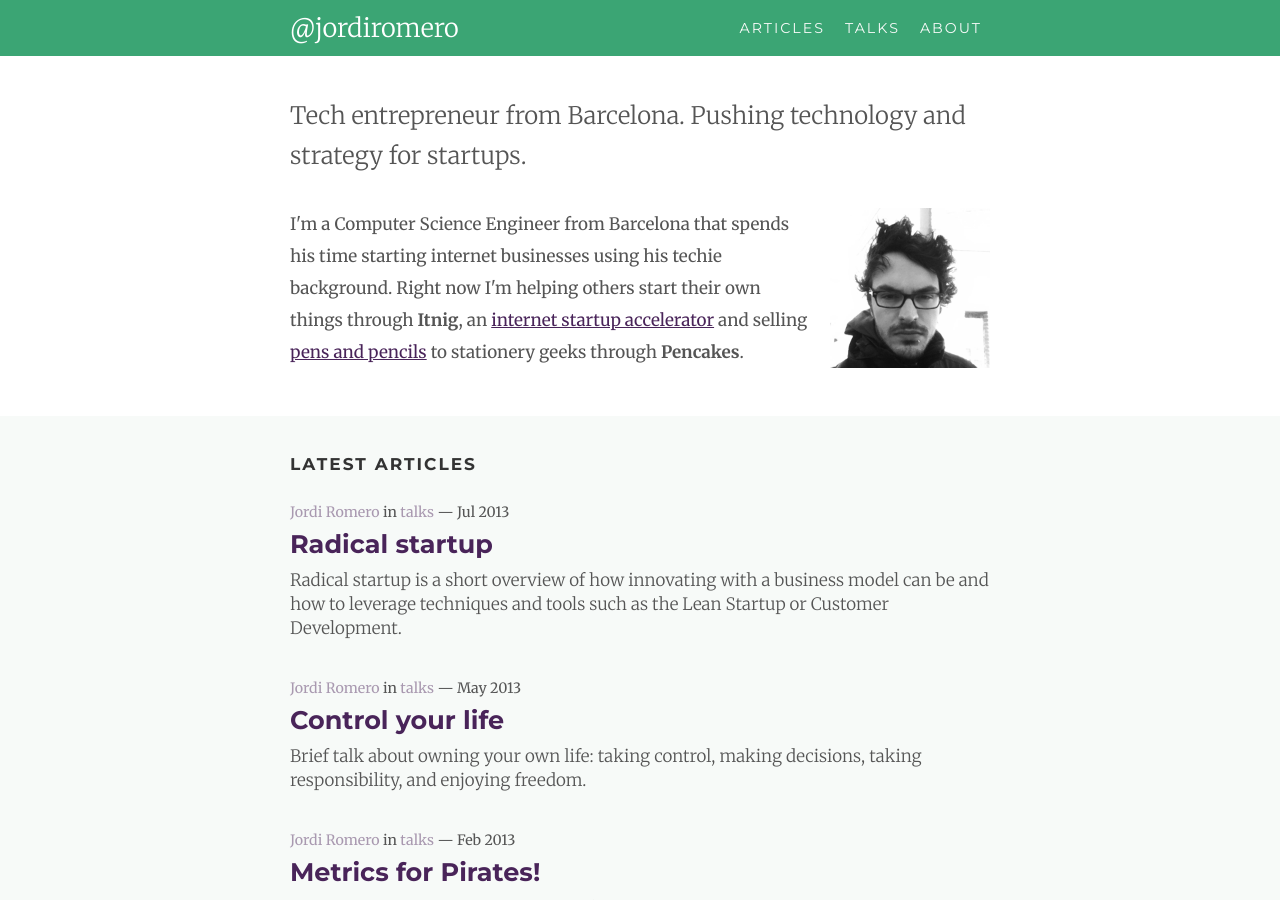
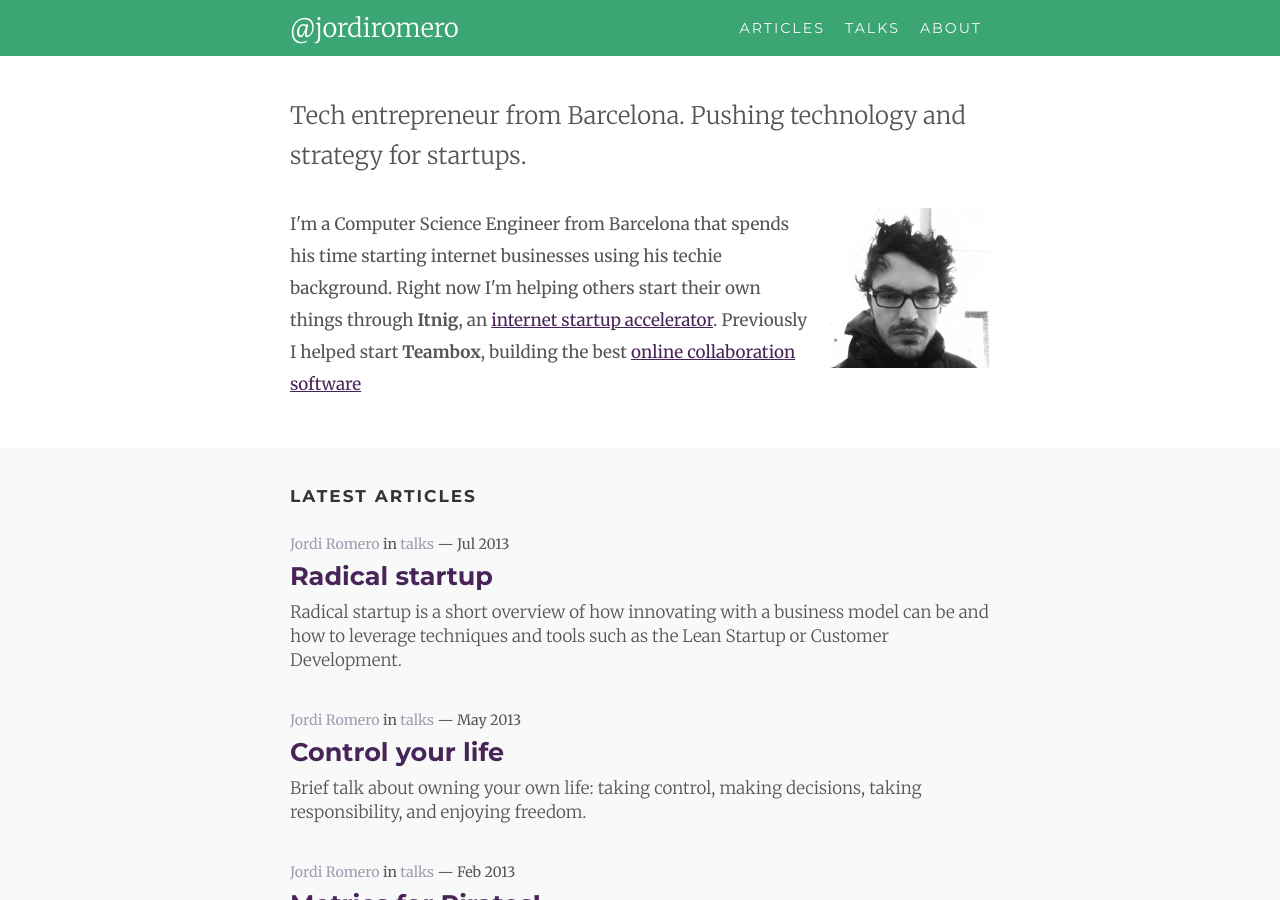
Before and after one commit to jrom/jrom.github.com, a Jekyll site: the page built from index.html, in a window 1280 px wide and 900 px high. Built offline with Jekyll 4.4.1, drawn with Linux system fonts in a browser that asks for light colours; comment, search, counter and statistics services are not loaded.

Commit message:
rewrite long bio

```diff
--- a/index.html
+++ b/index.html
@@ -12,7 +12,7 @@ layout: default
       </div>
       <div class="row">
         <div class="span9">
-          <p class="jrom-intro__bio">I'm a Computer Science Engineer from Barcelona that spends his time starting internet businesses using his techie background. Right now I'm helping others start their own things through <strong>Itnig</strong>, an <a href="http://itnig.net/en" title="Itnig, internet startup accelerator">internet startup accelerator</a> and selling <a href="http://pencakes.com/en" title="Online store of pens and pencils">pens and pencils</a> to stationery geeks through <strong>Pencakes</strong>.</p>
+          <p class="jrom-intro__bio">I'm a Computer Science Engineer from Barcelona that spends his time starting internet businesses using his techie background. Right now I'm helping others start their own things through <strong>Itnig</strong>, an <a href="http://itnig.net/en" title="Itnig, internet startup accelerator">internet startup accelerator</a>. Previously I helped start <b>Teambox</b>, building the best <a href="http://teambox.com/" title="teambox, online collaboration software">online collaboration software</a></p>
         </div>
         <div class="span3">
           <a href="/about" title="About Jordi Romero" class="jrom-intro__avatar"><img src="/images/jordi-romero.png" alt="Jordi Romero" /></a>
```
